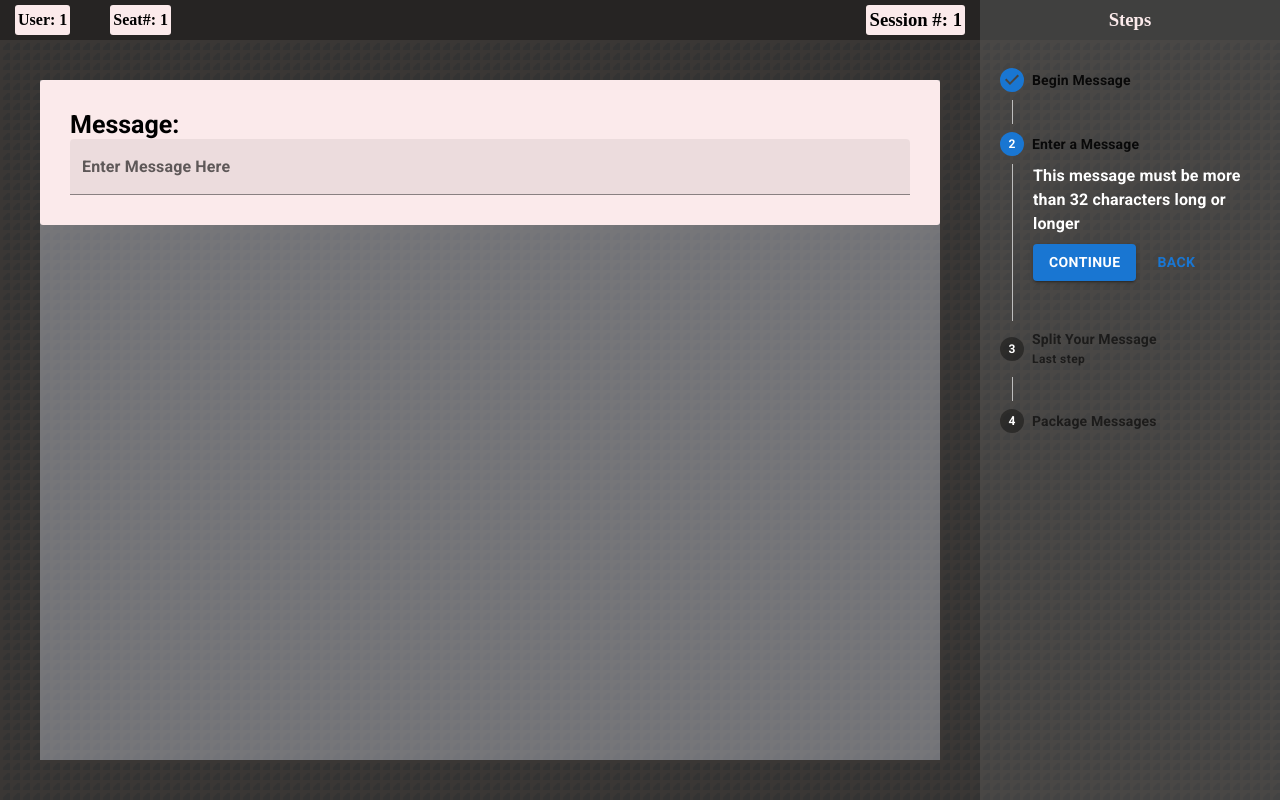
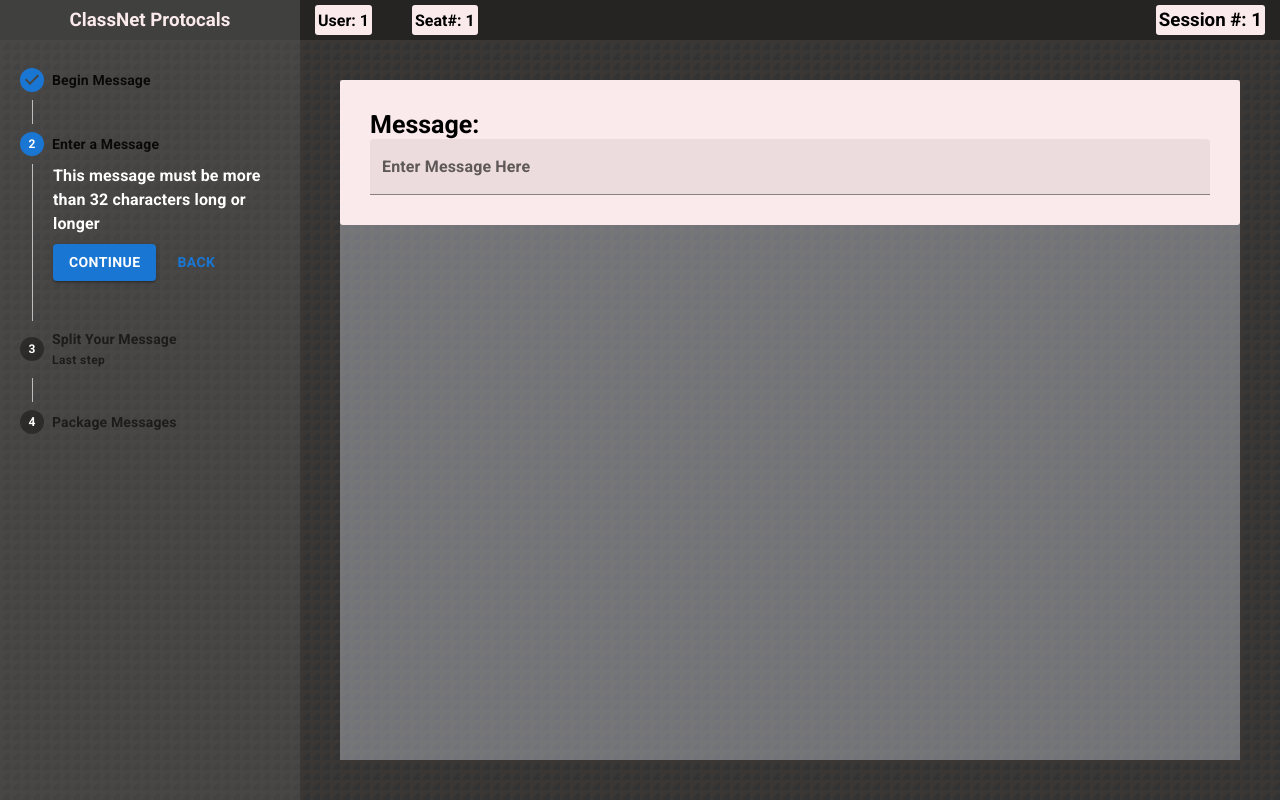
Before and after one commit to VarisMarcell/ClassNet-Protocol, a React (Vite) app in the folder ClassNetReact/: page /joinSession/userView/1/1/1 in a window 1280 px wide. Both pictures are taken after a click on the button "CONTINUE". Built offline with nearby package versions, Linux system fonts and the light colour scheme.

Commit message:
more progress

```diff
--- a/ClassNetReact/sorces/JoinUserView/userView.jsx
+++ b/ClassNetReact/sorces/JoinUserView/userView.jsx
@@ -1,18 +1,22 @@
-import * as React from 'react';
 import { useState, useEffect } from "react"
 import { useParams } from "react-router-dom"
+import { TextField } from "@mui/material"
 import PackageMessages from "../../src/assets/components/messageBody/packageMessage"
-import EnterMessage from "../../src/assets/components/messageBody/enterMessage"
 import SplitMessage from "../../src/assets/components/messageBody/splitMessage"
 import VerticalLinearStepper from "../../src/assets/components/steper"
 
 const UserView = () => {
     const [viewable, setViewable] = useState({})
-    const [activeStep, setActiveStep] = React.useState(0);
+    const [activeStep, setActiveStep] = useState(0)
+    const [lines, setLines] = useState(1)
     const { session, name, seat } = useParams()
     const [message, setMessage] = useState({
         message: ""
     })
+
+    useEffect(() => {
+        setLines(Math.ceil(message.message.length / 16))
+    }, [message.message])
 
     useEffect(() => {
         activeStep == 0 ? setViewable({
@@ -68,7 +72,7 @@ const UserView = () => {
                     </div>
                 </section>
                 <section className="notifications">
-                    <h1>Steps</h1>
+                    <h1>ClassNet Protocals</h1>
                 </section>
             </nav>
             <section className="userBody">
@@ -77,18 +81,27 @@ const UserView = () => {
                         {
                             viewable.begining ? <div></div>
                                 : viewable.enterMessage ?
-                                    <EnterMessage funcNam={handleMessageChange} stateNam={message} />
+                                    <section className="enterMessage">
+                                        <h1>Message:</h1>
+                                        <TextField onChange={handleMessageChange} value={message.message} id="filled-basic, fullWidth" label="Enter Message Here" variant="filled" />
+                                    </section>
                                     : viewable.split ?
                                         <>
-                                            <EnterMessage funcNam={handleMessageChange} stateNam={message} />
-                                            <SplitMessage />
+                                            <SplitMessage lines={lines}/>
+                                            <section className="enterMessage" style={{ opacity: 0.65 }}>
+                                                <h1>Message:</h1>
+                                                <TextField disabled onChange={handleMessageChange} value={message.message} id="filled-basic, fullWidth" label="Enter Message Here" variant="filled" />
+                                            </section>
                                         </>
                                         :
-                                            <>
-                                                <EnterMessage funcNam={handleMessageChange} stateNam={message} />
-                                                <SplitMessage />
-                                                <PackageMessages />
-                                            </>
+                                        <>
+                                            <PackageMessages />
+                                            <SplitMessage lines={lines}/>
+                                            <section className="enterMessage" style={{ opacity: 0.65 }}>
+                                                <h1>Message:</h1>
+                                                <TextField disabled onChange={handleMessageChange} value={message.message} id="filled-basic, fullWidth" label="Enter Message Here" variant="filled" />
+                                            </section>
+                                        </>
 
                         }
                     </section>
--- a/ClassNetReact/src/App.css
+++ b/ClassNetReact/src/App.css
@@ -2,6 +2,8 @@
 
 
 * {
+    font-family: 'Roboto', sans-serif;
+    font-style: normal;
     padding: 0;
     margin: 0;
 }
@@ -110,6 +112,7 @@ body {
 /* nav bar */
 .userViewNav {
     display: flex;
+    flex-direction: row-reverse;
     justify-content: space-between;
 
     width: 100vw;
@@ -159,7 +162,7 @@ body {
 /* content body */
 .userBody {
     display: flex;
-    flex-direction: row;
+    flex-direction: row-reverse;
     justify-content: space-between;
 }
 
--- a/ClassNetReact/src/assets/components/messageBody/enterMessage.jsx
+++ /dev/null
@@ -1,12 +0,0 @@
-import { TextField } from "@mui/material"
-
-const EnterMessage = ({funcNam, stateNam}) => {
-    return (
-        <section className="enterMessage">
-            <h1>Message:</h1>
-            <TextField onChange={funcNam} value={stateNam.message} id="filled-basic, fullWidth" label="Enter Message Here" variant="filled" />
-        </section>
-    )
-}
-
-export default EnterMessage
```
